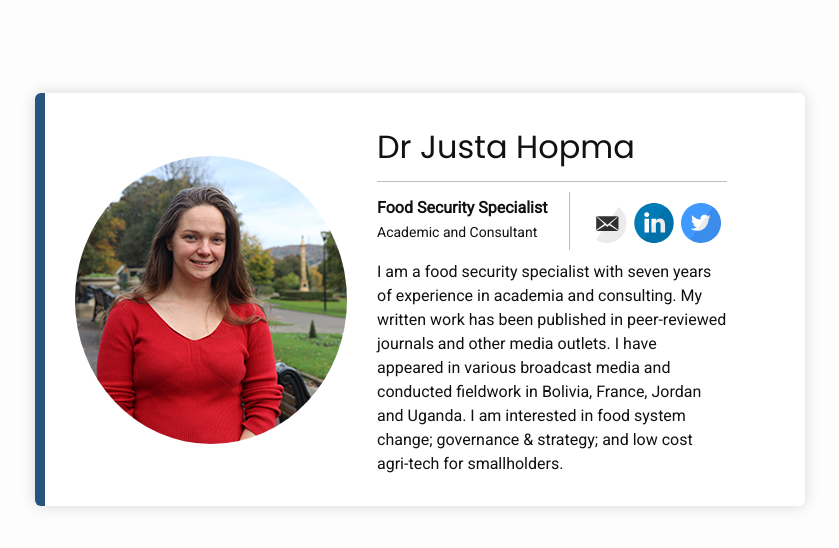
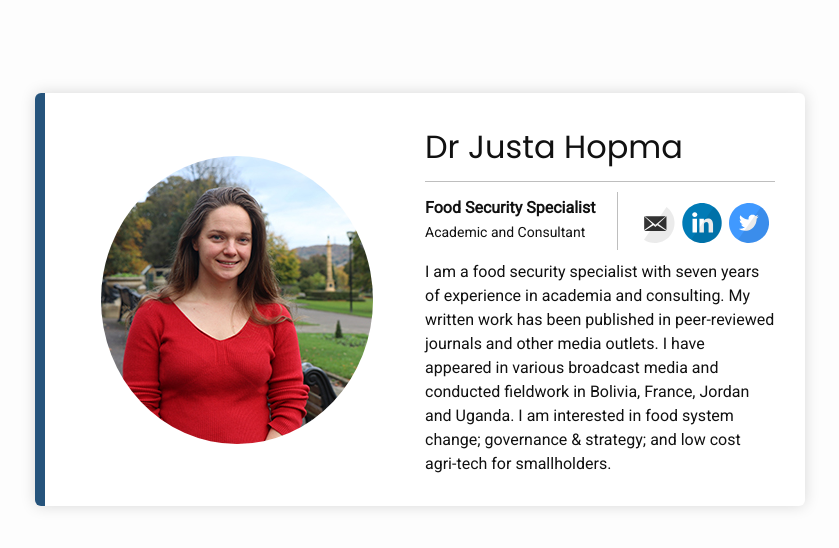
Before and after one commit to justa-hopma/justa-hopma.github.io, a Jekyll site: the page built from index.md, in a window 1280 px wide. Shown: the top 548 px of the page, without its empty margins (220-1059 px from the left). Built offline with Jekyll 4.4.1, drawn with Linux system fonts in a browser that asks for light colours.

Commit message:
Fixed: card spacing

```diff
--- a/_sass/simple-academic/_style.scss
+++ b/_sass/simple-academic/_style.scss
@@ -59,7 +59,7 @@
   padding: 0 30px;
   max-width: 350px;
   @media only screen and (min-width: 750px) {
-    margin: 30px 0 30px 30px;
+    margin: 30px 0 30px auto;
     padding: 0;
   }
 }
@@ -153,7 +153,7 @@
     width: 17rem;
     min-width: 17rem;
     height: 18rem;
-    margin-bottom: 0;
+    margin: 0 auto;
   }
 
   img {
```
